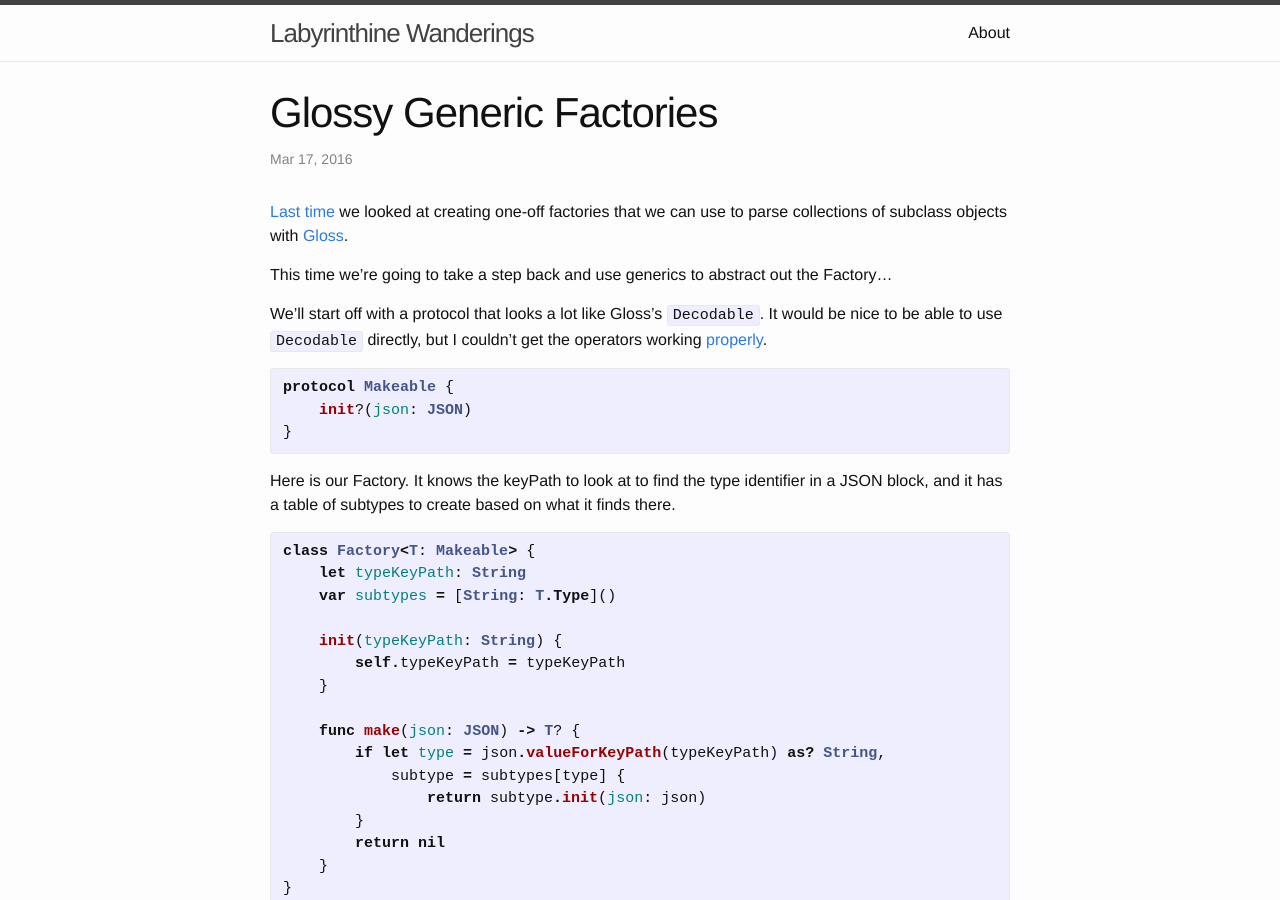
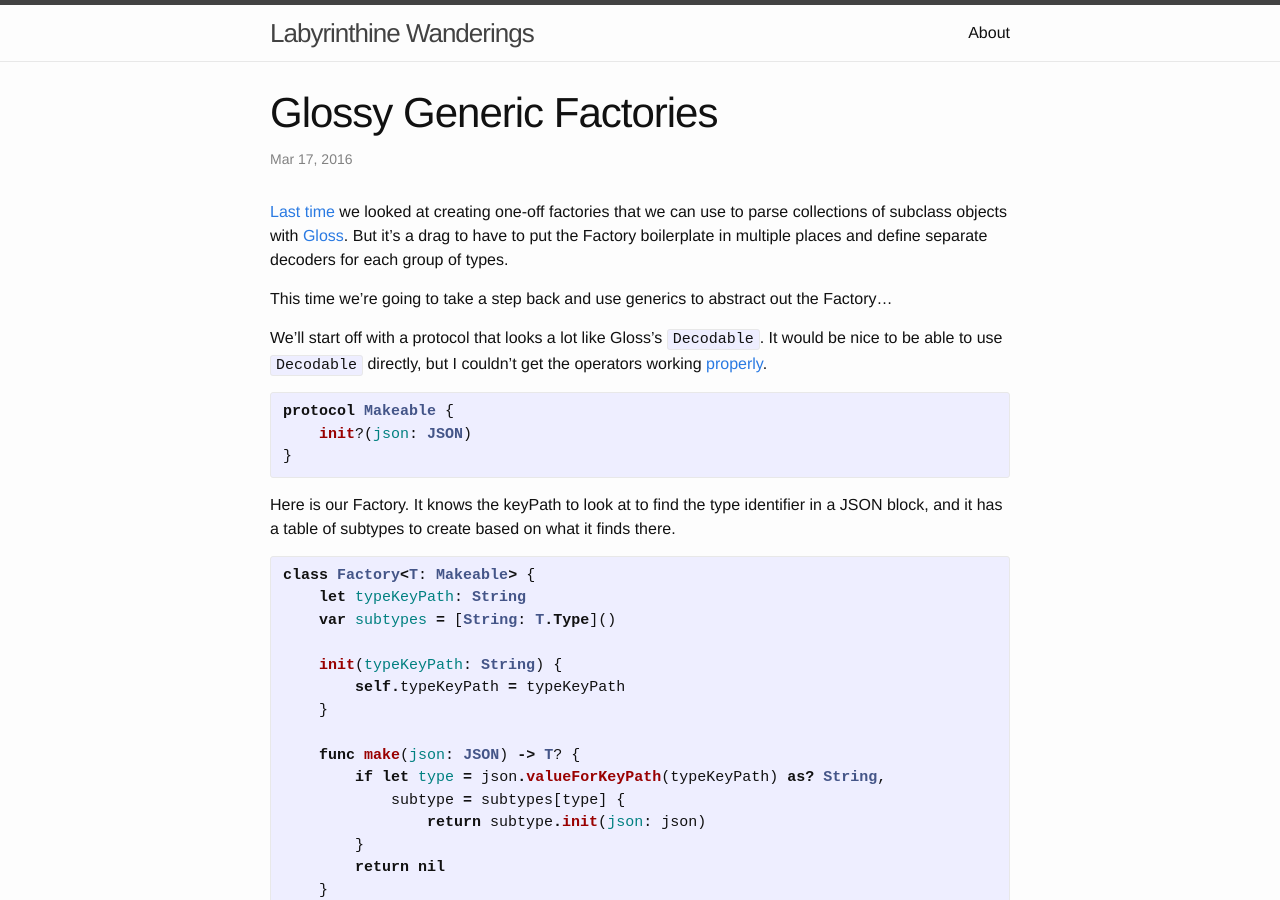
Before and after one commit to WanderingStar/WanderingStar.github.io, a Jekyll site: the page built from _posts/2016-03-16-glossy-generic-factories.markdown, in a window 1280 px wide and 900 px high. Built offline with Jekyll 4.4.1, drawn with Linux system fonts in a browser that asks for light colours; comment, search, counter and statistics services are not loaded.

```diff
--- a/_posts/2016-03-16-glossy-generic-factories.markdown
+++ b/_posts/2016-03-16-glossy-generic-factories.markdown
@@ -5,7 +5,9 @@ date:   2016-03-16 23:46:29 -0500
 tags: swift gloss json generics
 ---
 [Last time][last] we looked at creating one-off factories that we can use to
-parse collections of subclass objects with [Gloss][gloss].
+parse collections of subclass objects with [Gloss][gloss]. But it's a drag
+to have to put the Factory boilerplate in multiple places and define
+separate decoders for each group of types.
 
 This time we're going to take a step back and use generics to abstract out
 the Factory...
```
Also changed, not shown: about.md (+1 -1 lines).
